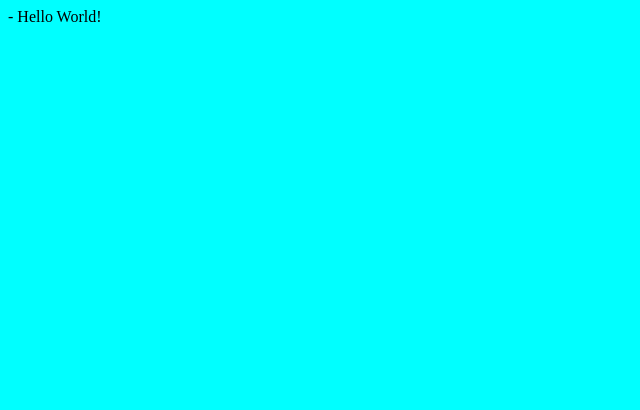
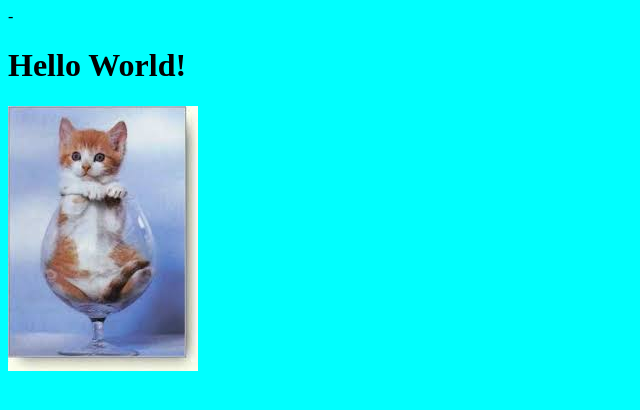
Before and after one commit to faepse/webprofessionals, a plain HTML site: page index.html in a window 1280 px wide. Shown: the whole page, without its empty margins (0-640 px from the left). Drawn offline with Linux system fonts and the light colour scheme.

Commit message:
Bild in index.html hinzugefügt

```diff
--- a/index.html
+++ b/index.html
@@ -7,6 +7,7 @@
     <script src="js/script.js"></script>
 </head>
 <body>
-    Hello World!
+    <h1>Hello World!</h1>
+    <img src="image/katze.jpg" alt="Katze im Glas">
 </body>
 </html>
```
Also changed, not shown: image/katze.jpg (added).
